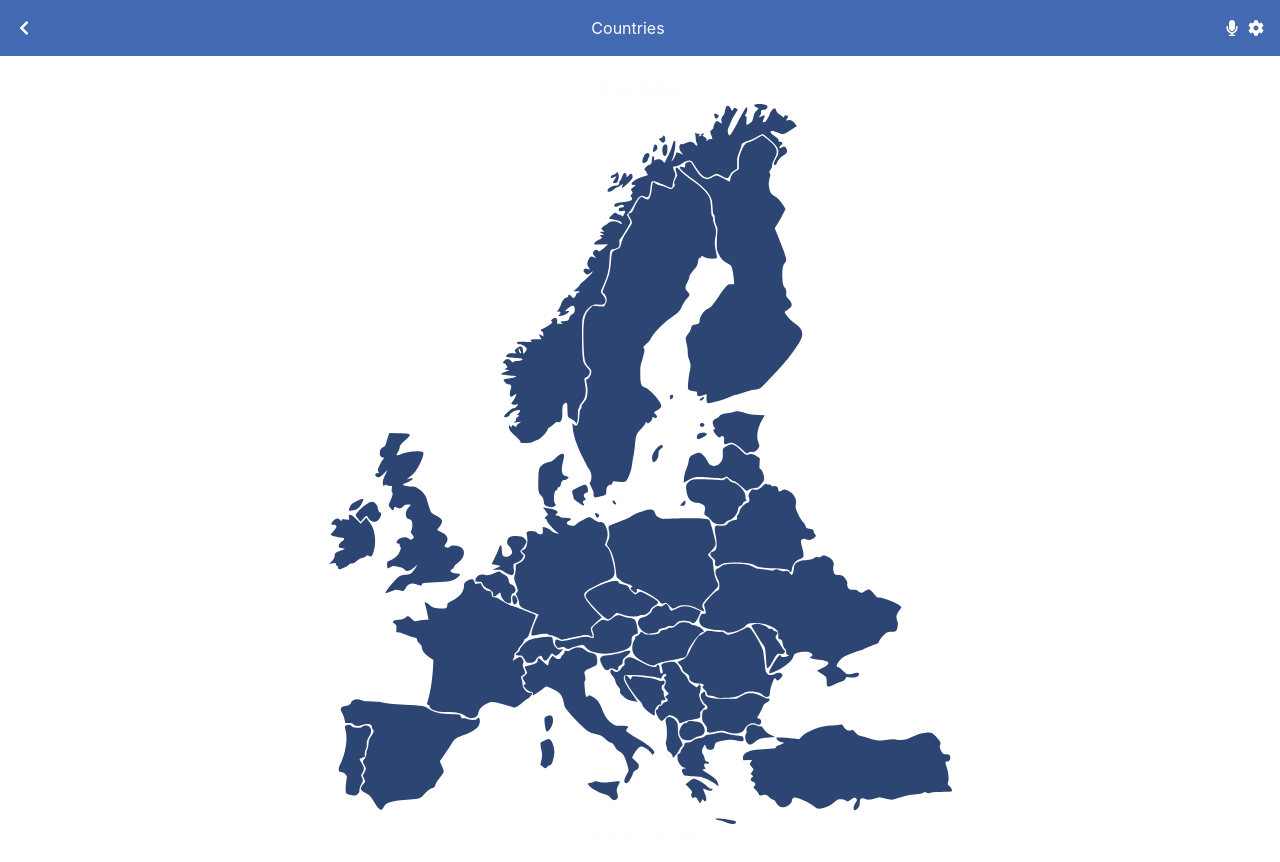
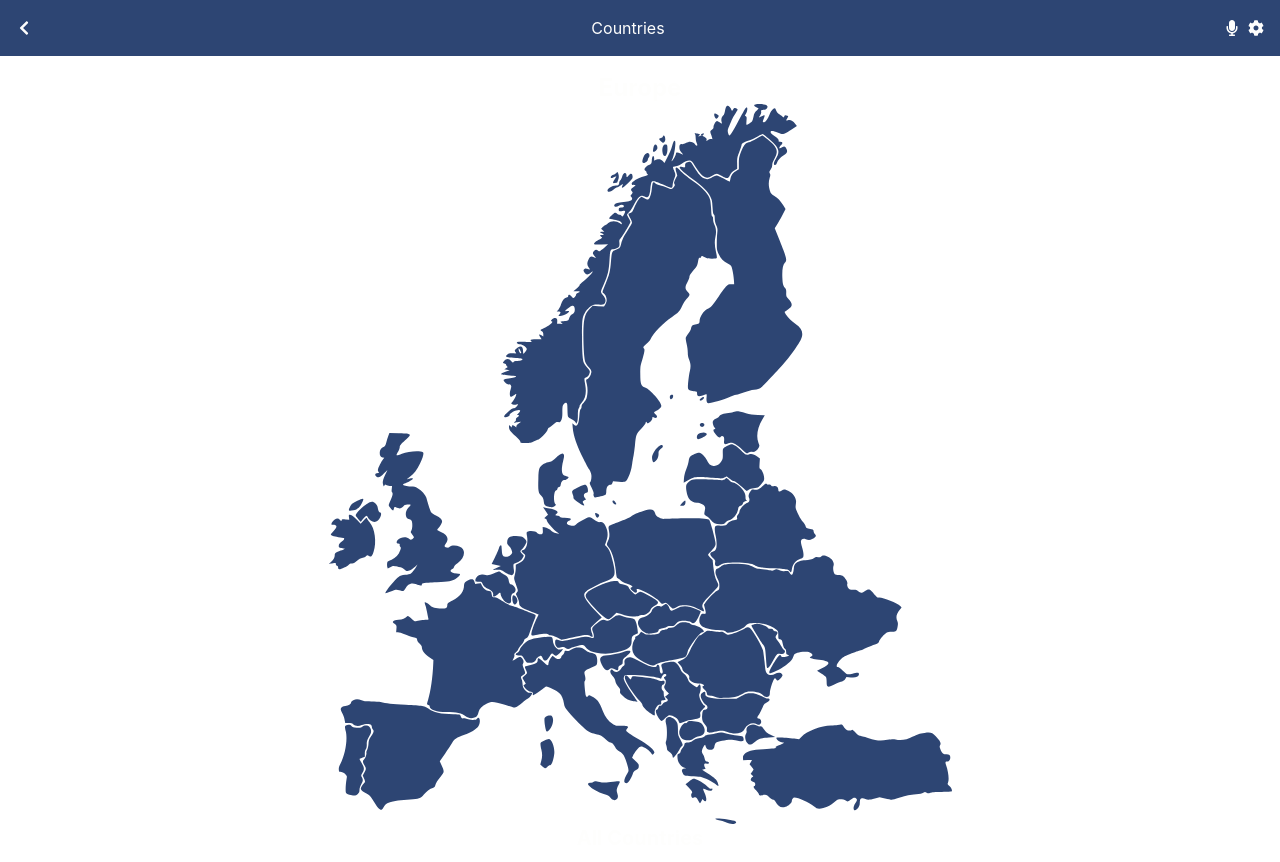
Before and after one commit to memicelis/countries, a React (Create React App) app: page / in a window 1280 px wide. Shown: the top 862 px of the page. Built offline with nearby package versions, Linux system fonts and the light colour scheme.

Commit message:
Change dark color to #2D4573

```diff
--- a/tailwind.config.js
+++ b/tailwind.config.js
@@ -5,7 +5,7 @@ module.exports = {
   ],
   theme: {
     colors: {
-      dark: '#4369b2',
+      dark: '#2D4573',
       light: '#5788e5',
       'white': '#fefefd',
     },
```
